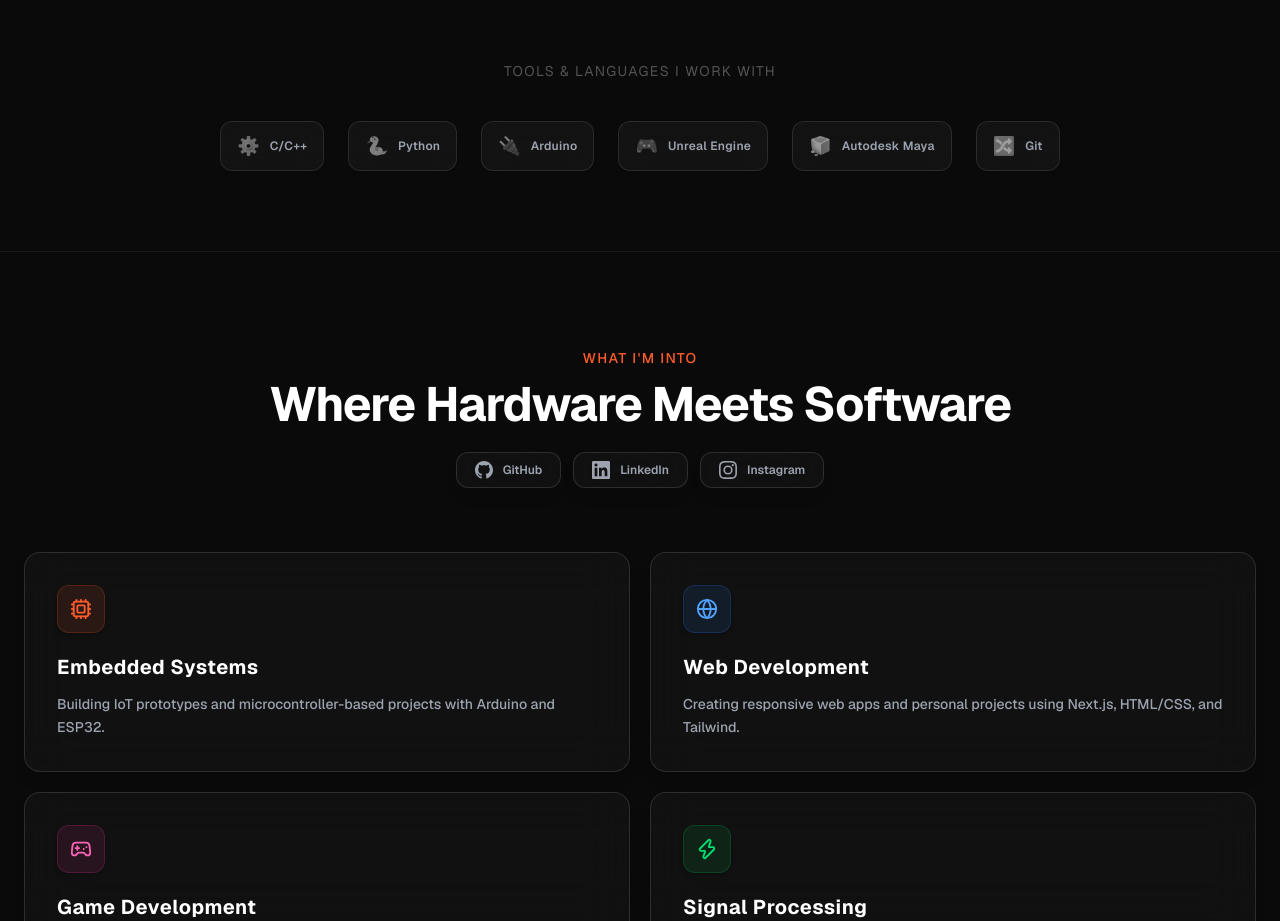
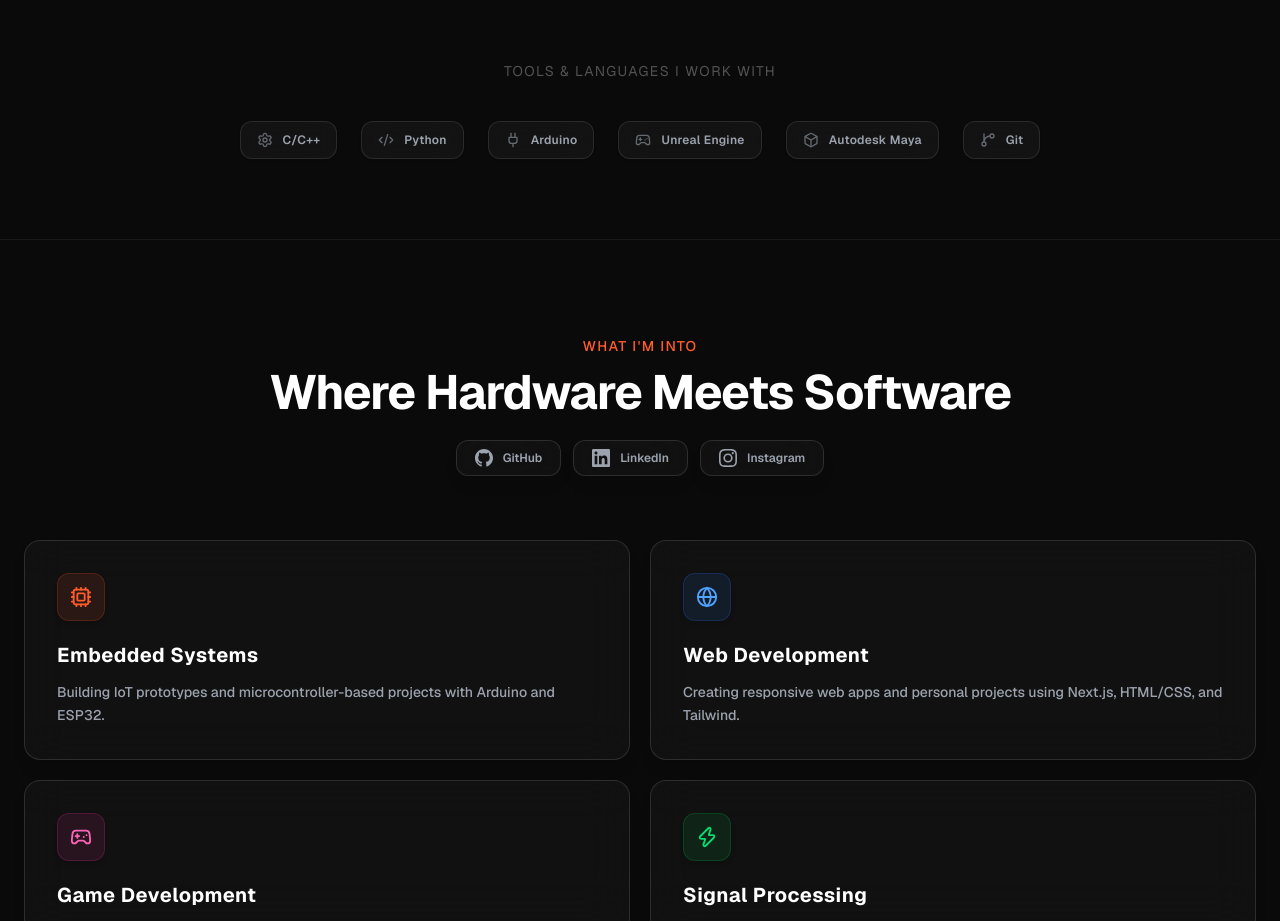
Before and after one commit to stevebenoh-11/Portfolio, a Next.js app: page / in a window 1280 px wide. Shown: the part 820-1741 px from the top of the page. Built offline with nearby package versions, Linux system fonts and the light colour scheme.

Commit message:
Update TechStrip component: replace emojis with vector symbols and add external redirect links

```diff
--- a/src/components/TechStrip.tsx
+++ b/src/components/TechStrip.tsx
@@ -1,14 +1,15 @@
 "use client";
 
+import { Settings, Code2, Plug, Gamepad2, Box, GitBranch } from "lucide-react";
 import AnimatedSection from "./AnimatedSection";
 
 const techStack = [
-  { name: "C/C++", icon: "⚙️" },
-  { name: "Python", icon: "🐍" },
-  { name: "Arduino", icon: "🔌" },
-  { name: "Unreal Engine", icon: "🎮" },
-  { name: "Autodesk Maya", icon: "🧊" },
-  { name: "Git", icon: "🔀" },
+  { name: "C/C++", icon: Settings, url: "https://isocpp.org" },
+  { name: "Python", icon: Code2, url: "https://www.python.org" },
+  { name: "Arduino", icon: Plug, url: "https://www.arduino.cc" },
+  { name: "Unreal Engine", icon: Gamepad2, url: "https://www.unrealengine.com" },
+  { name: "Autodesk Maya", icon: Box, url: "https://www.autodesk.com/products/maya" },
+  { name: "Git", icon: GitBranch, url: "https://git-scm.com" },
 ];
 
 export default function TechStrip() {
@@ -24,17 +25,21 @@ export default function TechStrip() {
         <AnimatedSection delay={0.15}>
           <div className="flex flex-wrap items-center justify-center gap-4 sm:gap-6">
             {techStack.map((tech) => (
-              <div
+              <a
                 key={tech.name}
-                className="flex items-center gap-2.5 px-4 py-2.5 rounded-xl bg-white/4 border border-white/10 backdrop-blur-md text-muted hover:text-white hover:border-primary/40 hover:bg-white/8 transition-all duration-300 group cursor-default shadow-sm shadow-black/5"
+                href={tech.url}
+                target="_blank"
+                rel="noopener noreferrer"
+                className="flex items-center gap-2.5 px-4 py-2.5 rounded-xl bg-white/4 border border-white/10 backdrop-blur-md text-muted hover:text-white hover:border-primary/40 hover:bg-white/8 transition-all duration-300 group cursor-pointer shadow-sm shadow-black/5"
               >
-                <span className="text-lg opacity-60 group-hover:opacity-100 transition-opacity grayscale group-hover:grayscale-0">
-                  {tech.icon}
-                </span>
+                <tech.icon
+                  size={16}
+                  className="opacity-60 group-hover:opacity-100 transition-opacity text-muted group-hover:text-white"
+                />
                 <span className="text-xs font-semibold tracking-wide">
                   {tech.name}
                 </span>
-              </div>
+              </a>
             ))}
           </div>
         </AnimatedSection>
```
Also changed, not shown: 1 other file (tests, documents, lock files or other folders).
